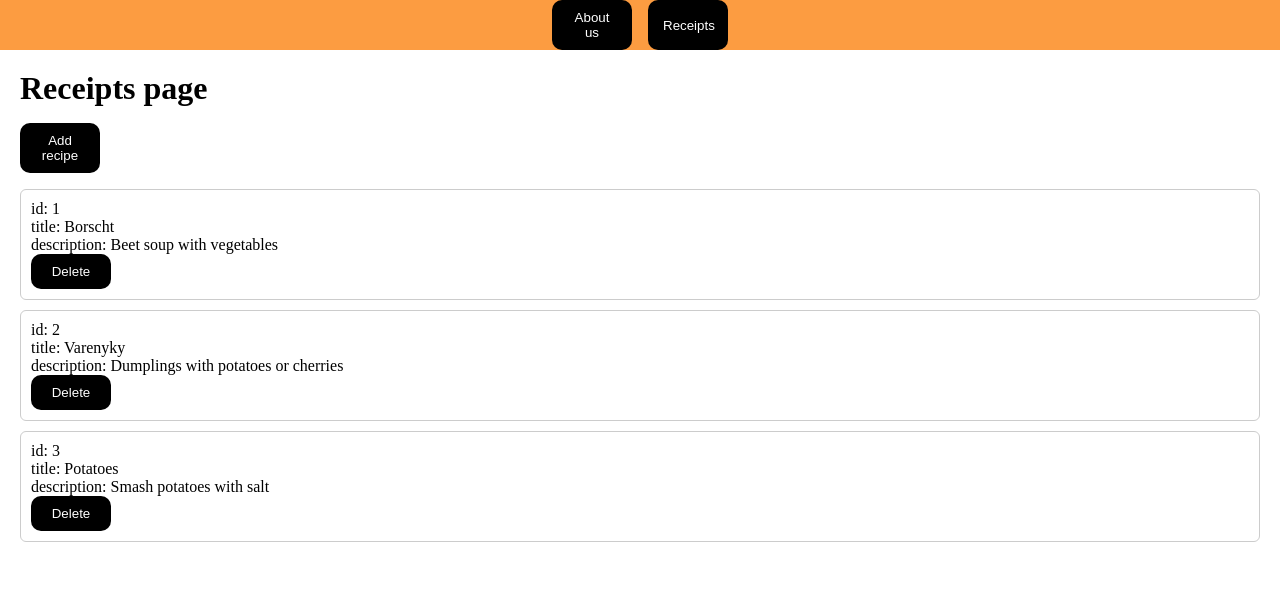
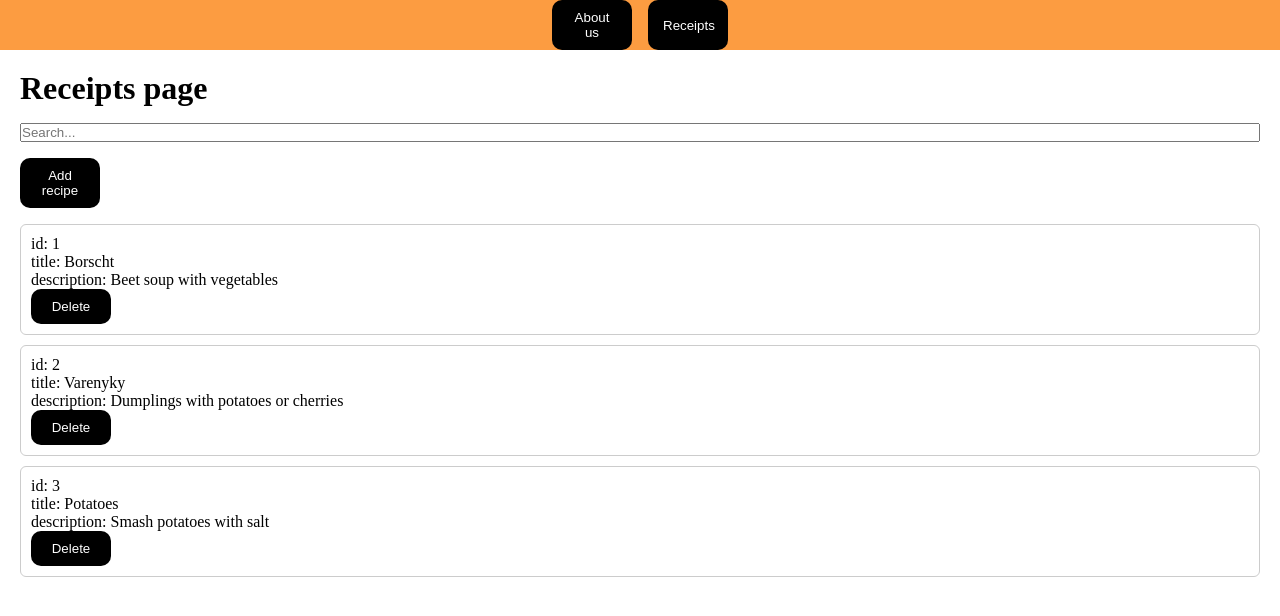
Before and after one commit to valtykhoniuk/cooking-receipts-web-app, a Vue app: page /receipts in a window 1280 px wide. Shown: the top 616 px of the page. Built offline with nearby package versions, Linux system fonts and the light colour scheme.

Commit message:
added: search input by word

```diff
--- a/src/components/ReceiptForm.vue
+++ b/src/components/ReceiptForm.vue
@@ -36,7 +36,7 @@ const emit = defineEmits<{
   (event: "close"): void;
 }>();
 
-const props = defineProps<{
+defineProps<{
   visible: boolean;
 }>();
 
--- /dev/null
+++ b/src/components/hooks/useSortedAndSearchedPeceipts.ts
@@ -0,0 +1,25 @@
+import { ref, computed } from "vue";
+import type { Ref } from "vue";
+
+interface Receipt {
+  id: number;
+  title: string;
+  description: string;
+}
+
+export default function useSortedAndSearchedPeceipts(
+  sortedReceipts: Ref<Receipt[]>
+) {
+  const searchQuery = ref("");
+
+  const sortedAndSearchedReceipts = computed(() =>
+    sortedReceipts.value.filter((receipt) =>
+      receipt.title.toLowerCase().includes(searchQuery.value.toLowerCase())
+    )
+  );
+
+  return {
+    searchQuery,
+    sortedAndSearchedReceipts,
+  };
+}
--- a/src/views/Receipts.vue
+++ b/src/views/Receipts.vue
@@ -1,12 +1,13 @@
 <template>
   <h1>Receipts page</h1>
+  <input v-focus v-model="searchQuery" placeholder="Search..." />
   <CustomButton @click="showModal = true">Add recipe</CustomButton>
   <ReceiptForm
     :visible="showModal"
     @create="addReceipt"
     @close="showModal = false"
   />
-  <ReceiptsList :receipts="receipts" @remove="removeReceipt" />
+  <ReceiptsList :receipts="sortedAndSearchedReceipts" @remove="removeReceipt" />
 </template>
 
 <script setup lang="ts">
@@ -14,6 +15,7 @@ import { ref } from "vue";
 import ReceiptsList from "../components/ReceiptsList.vue";
 import ReceiptForm from "../components/ReceiptForm.vue";
 import CustomButton from "../components/UI/CustomButton.vue";
+import useSortedAndSearchedReceipts from "../components/hooks/useSortedAndSearchedPeceipts";
 
 interface Receipt {
   id: number;
@@ -46,6 +48,9 @@ function removeReceipt(receiptToRemove: Receipt) {
     (receipt) => receipt.id !== receiptToRemove.id
   );
 }
+
+const { searchQuery, sortedAndSearchedReceipts } =
+  useSortedAndSearchedReceipts(receipts);
 </script>
 
 <style scoped></style>
```
